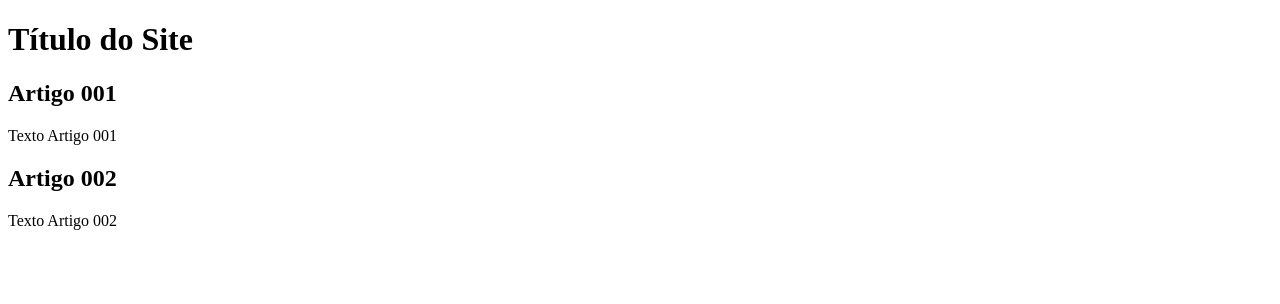
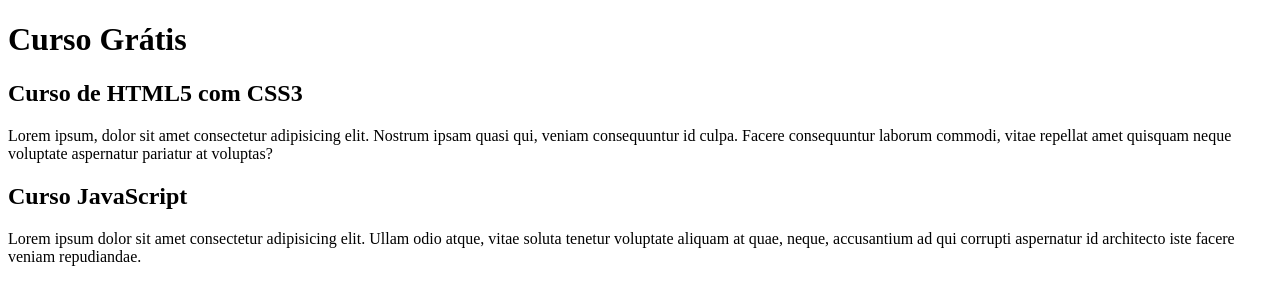
Before and after one commit to KallebeLisboa/projeto-site, a plain HTML site: page index.html in a window 1280 px wide. Drawn offline with Linux system fonts and the light colour scheme.

Commit message:
Comecei a escrever o Contúdo

```diff
--- a/index.html
+++ b/index.html
@@ -8,15 +8,15 @@
 <body>
     <main>
         <header>
-            <h1>Título do Site</h1>
+            <h1>Curso Grátis</h1>
         </header>
         <article>
-            <h2>Artigo 001</h2>
-            <p>Texto Artigo 001</p>
+            <h2>Curso de HTML5 com CSS3</h2>
+            <p>Lorem ipsum, dolor sit amet consectetur adipisicing elit. Nostrum ipsam quasi qui, veniam consequuntur id culpa. Facere consequuntur laborum commodi, vitae repellat amet quisquam neque voluptate aspernatur pariatur at voluptas?</p>
         </article>
         <article>
-            <h2>Artigo 002</h2>
-            <p>Texto Artigo 002</p>
+            <h2>Curso JavaScript</h2>
+            <p>Lorem ipsum dolor sit amet consectetur adipisicing elit. Ullam odio atque, vitae soluta tenetur voluptate aliquam at quae, neque, accusantium ad qui corrupti aspernatur id architecto iste facere veniam repudiandae.</p>
         </article>
     </main>
 </body>
```
